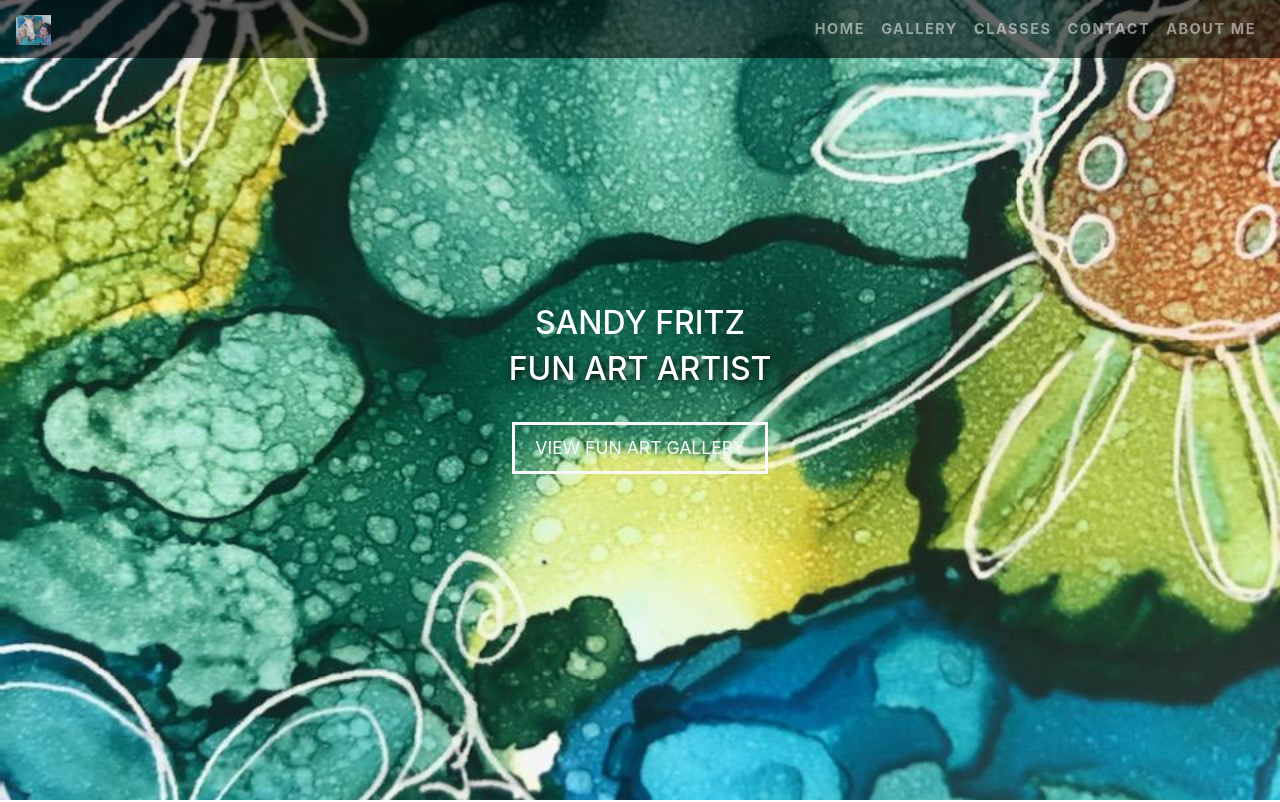
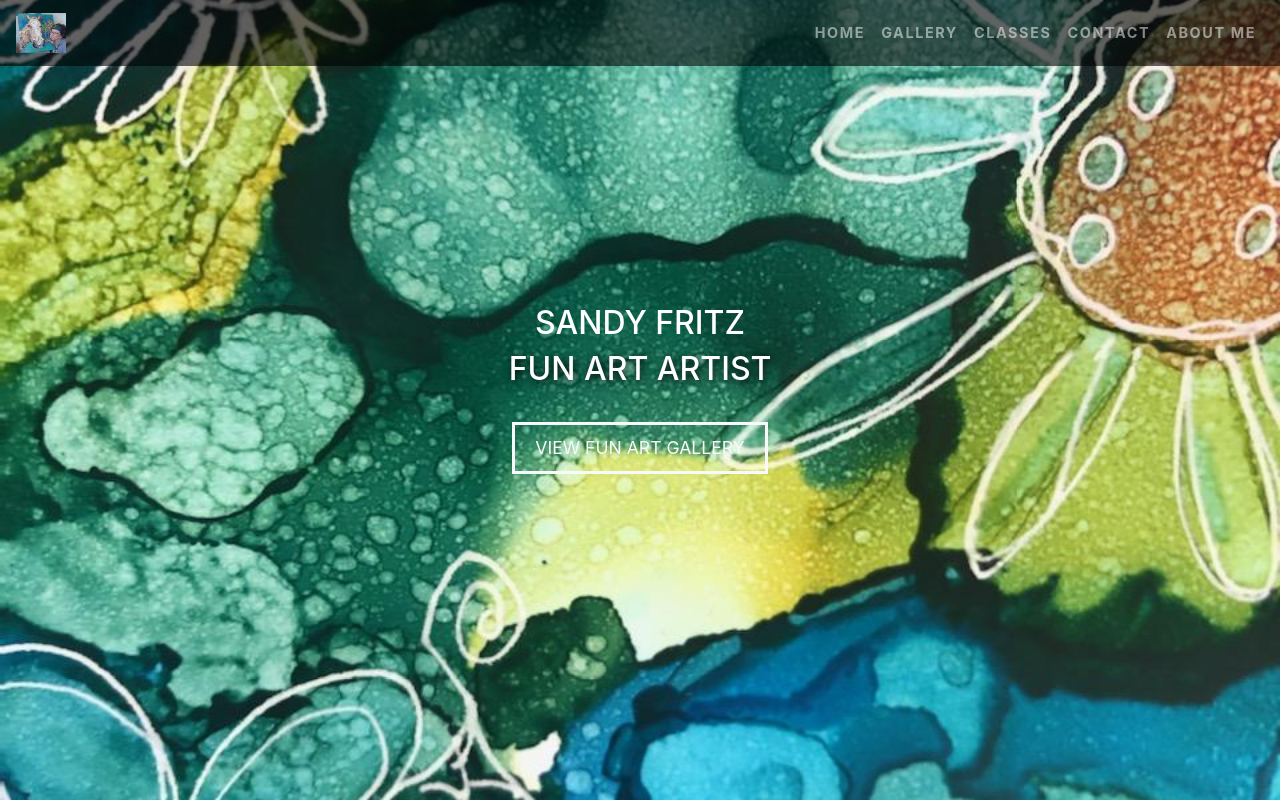
Before and after one commit to Wfritz5/sandy, a plain HTML site: page index.html in a window 1280 px wide. Shown: the top 802 px of the page. Drawn offline with Linux system fonts and the light colour scheme.

Commit message:
restructured image size

```diff
--- a/index.html
+++ b/index.html
@@ -8,7 +8,7 @@
     <link rel="stylesheet" href="bootstrap-4.1.3-dist/css/bootstrap.min.css">
     <link rel="stylesheet" href="style.css">
     <link rel="stylesheet" href="css/fixed.css">
-    <link rel="icon" href="img/pictureOfSandy.JPG">
+    <link rel="icon" href="img/pictureOfSandy.jpg">
 </head>
 <!-- Start Home Section -->
 
@@ -17,7 +17,7 @@
         <!-- navbar -->
         <nav class="navbar navbar-expand-md navbar-dark bg-info fixed-top">
             <a class="navbar-brand" href="index.html">
-                <img src="img/pictureOfSandy.jpg" height="30" width="35">
+                <img src="img/pictureOfSandy.jpg" height="40" width="50">
             </a>
             <button class="navbar-toggler" type="button" data-toggle="collapse" data-target="#navbarResponsive">
                 <span class="navbar-toggler-icon"></span>
```
Also changed, not shown: about.html (+1 -1 lines), collage.html (+1 -1 lines), funart.html (+1 -1 lines), inks.html (+1 -1 lines), poles.html (+1 -1 lines), towns.html (+1 -1 lines).
